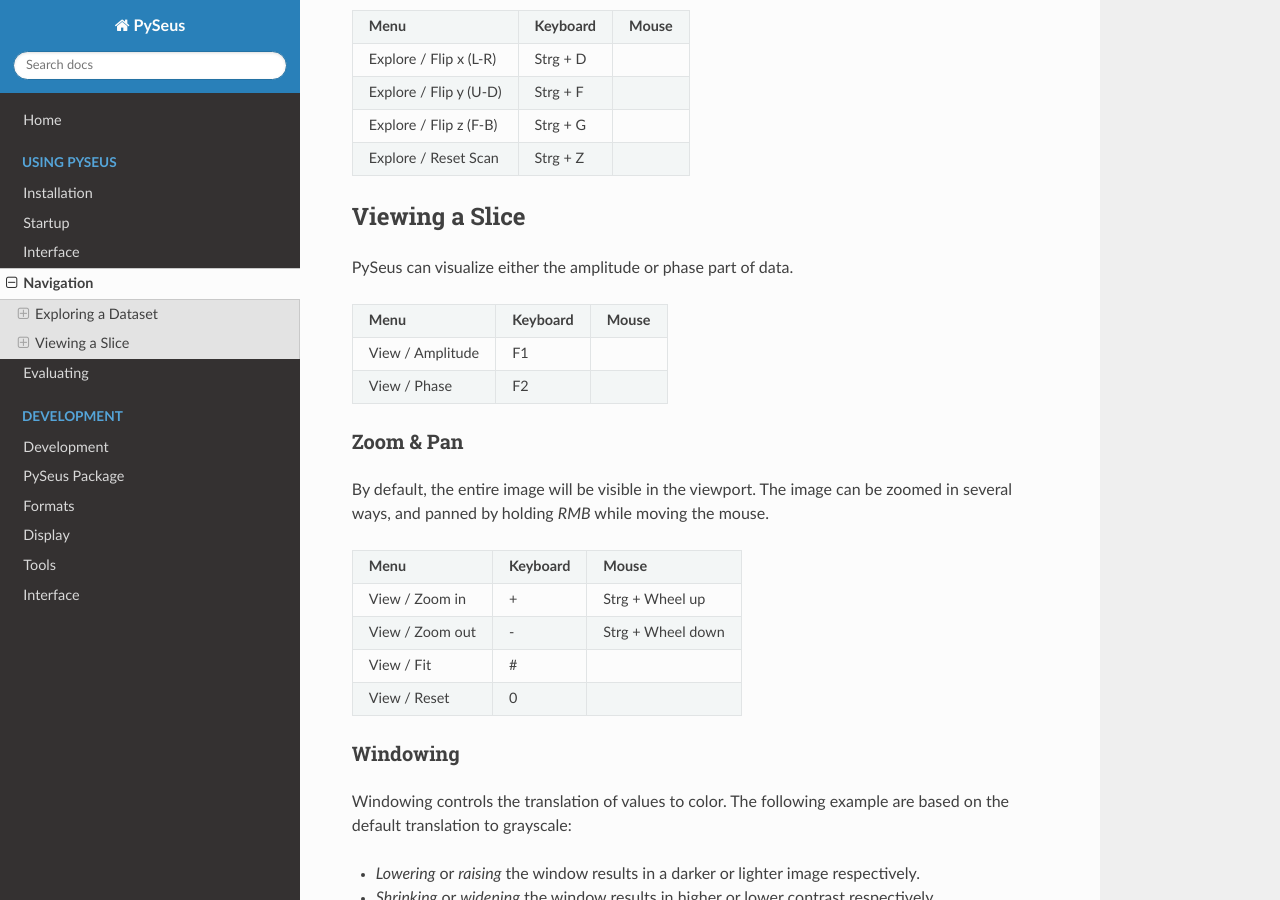
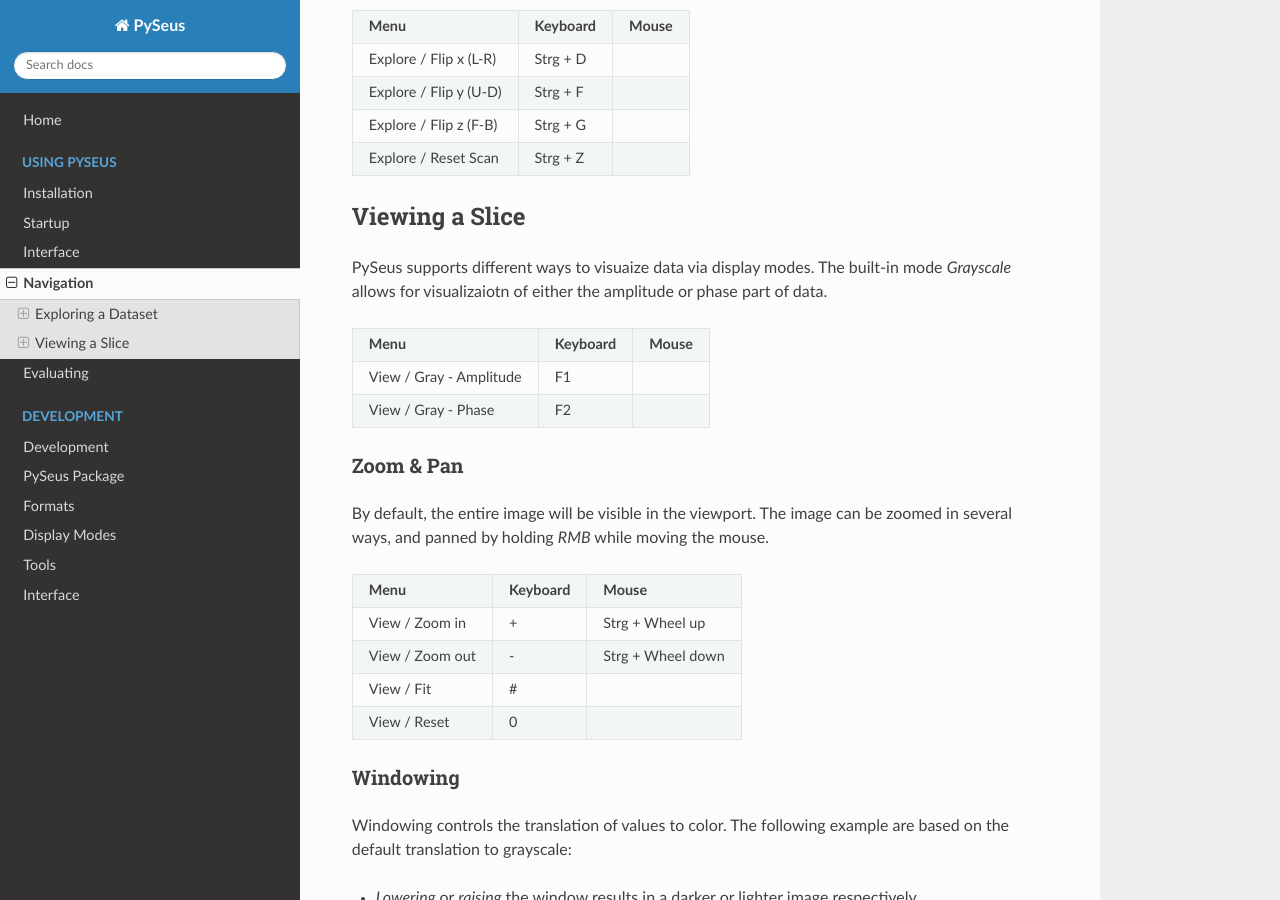
Before and after one commit to IMTtugraz/PySeus, a Sphinx documentation site: the page built from docs/source/usage/navigation.rst, in a window 1280 px wide and 900 px high, scrolled down 1054 px. Built offline with Sphinx 7.4.7 and the Read the Docs theme 2.0.0, drawn with Linux system fonts in a browser that asks for light colours; pages that are not in the unit, such as notebooks, are missing from menus.

Commit message:
mode docs

```diff
--- a/docs/source/usage/navigation.rst
+++ b/docs/source/usage/navigation.rst
@@ -66,15 +66,17 @@ are relative to the viewport.
 Viewing a Slice
 ===============
 
-PySeus can visualize either the amplitude or phase part of data.
+PySeus supports different ways to visuaize data via display modes. The built-in
+mode *Grayscale* allows for visualizaiotn of either the amplitude or phase
+part of data.
 
-+---------------------+--------------+----------------------+
-| **Menu**            | **Keyboard** | **Mouse**            |
-+---------------------+--------------+----------------------+
-| View / Amplitude    | F1           |                      |
-+---------------------+--------------+----------------------+
-| View / Phase        | F2           |                      |
-+---------------------+--------------+----------------------+
++-------------------------+--------------+----------------------+
+| **Menu**                | **Keyboard** | **Mouse**            |
++-------------------------+--------------+----------------------+
+| View / Gray - Amplitude | F1           |                      |
++-------------------------+--------------+----------------------+
+| View / Gray - Phase     | F2           |                      |
++-------------------------+--------------+----------------------+
 
 Zoom & Pan
 ----------
@@ -103,8 +105,10 @@ are based on the default translation to grayscale:
 
 - *Lowering* or *raising* the window results in a darker or lighter image
   respectively.
+
 - *Shrinking* or *widening* the window results in higher or lower contrast
   respectively.
+
 - *Reseting* the window will use the default options of covering all values
   present in the data.
 
```
Also changed, not shown: docs/source/development/display.rst (+4 -3 lines).
